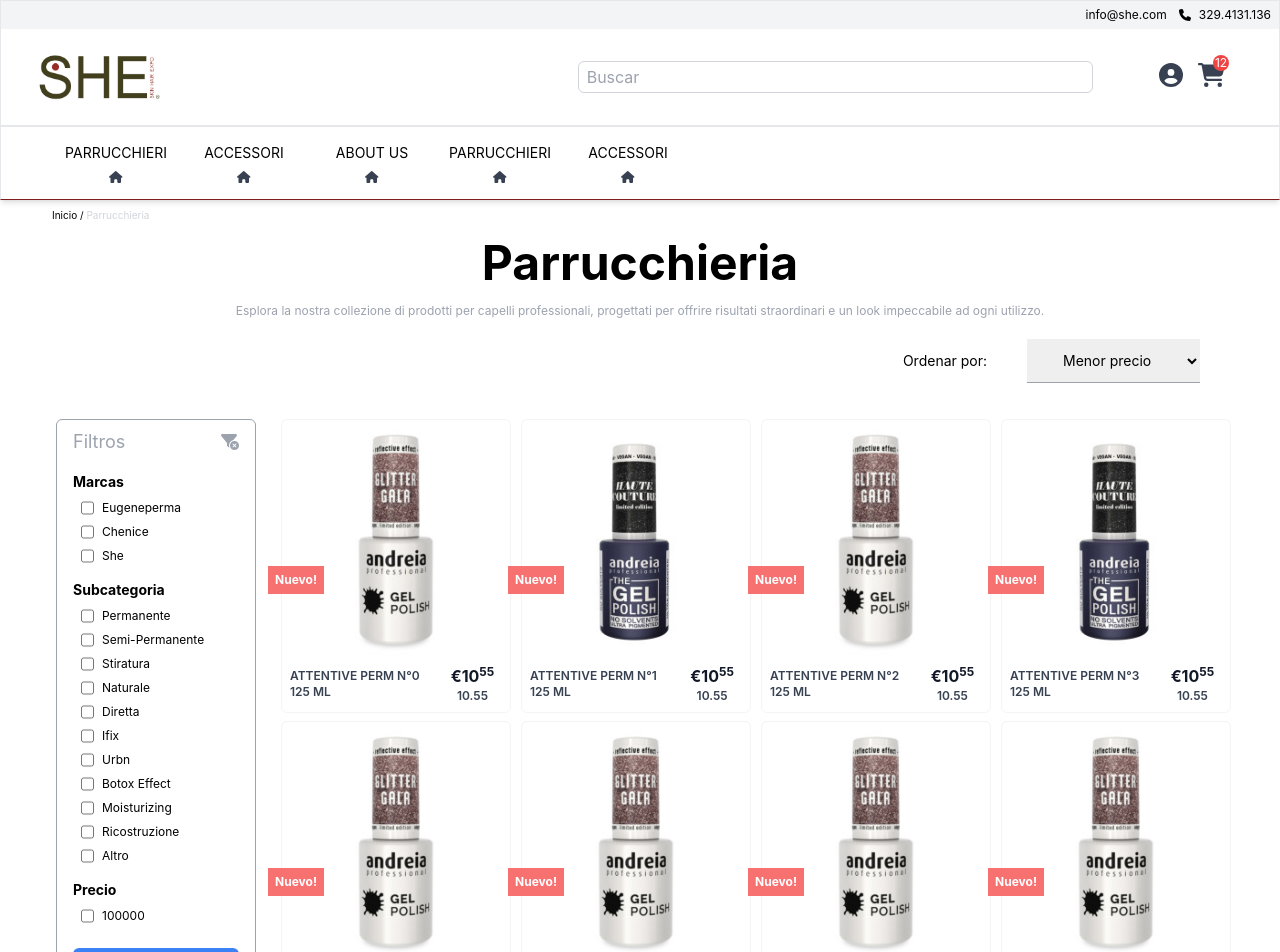
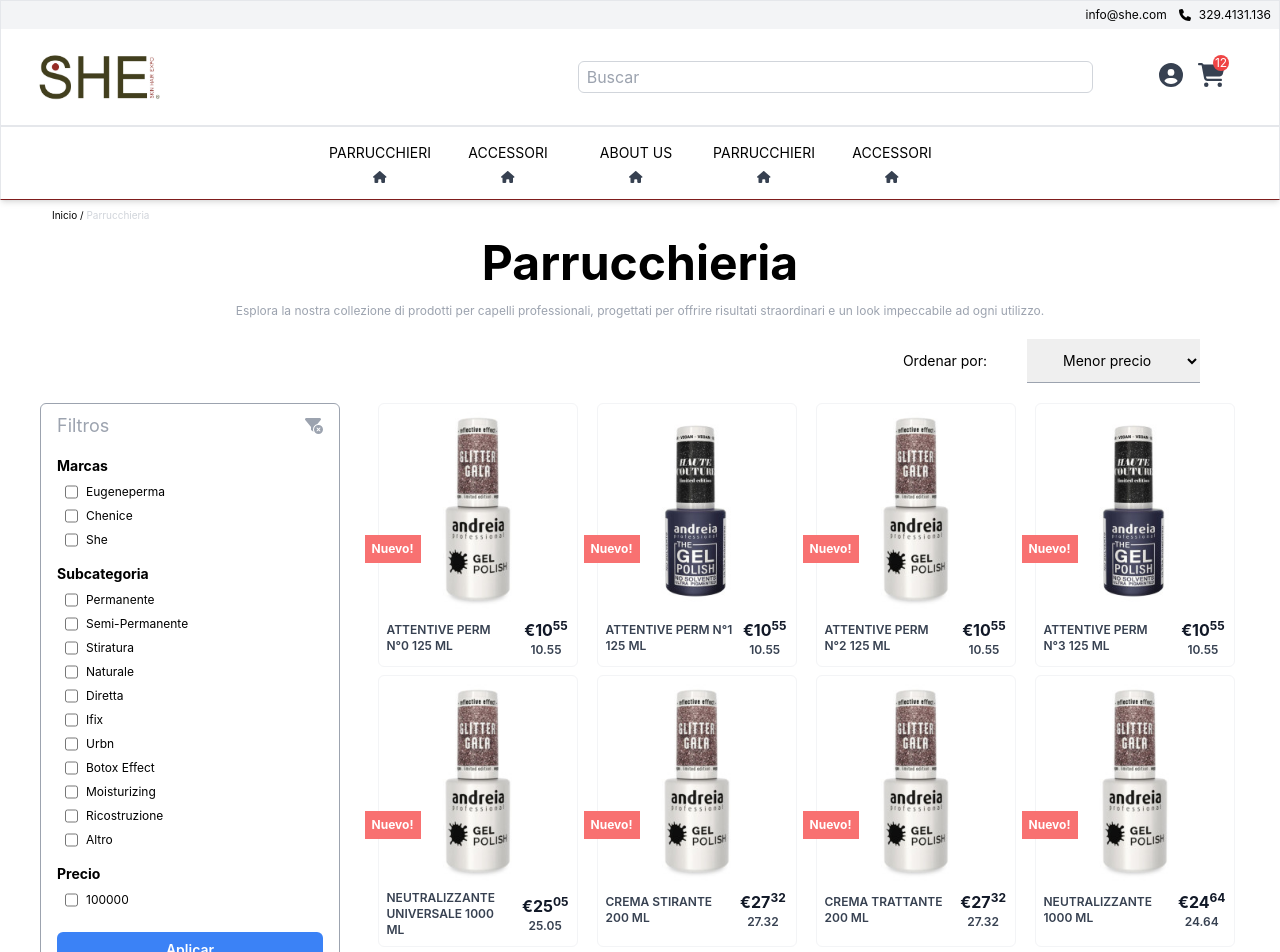
Before and after one commit to fabiotano/SHE.it, a Next.js app: page /products in a window 1280 px wide. Shown: the top 952 px of the page. Built offline with nearby package versions, Linux system fonts and the light colour scheme.

Commit message:
fixed productCard view2

```diff
--- a/app/products/page.jsx
+++ b/app/products/page.jsx
@@ -88,13 +88,13 @@
       </div>
 
       {/* Filter */}
-      <div className="mt-4 mb-4 sm:flex">
-        <ProductFilter />
+      <div className="mt-4 mb-4 sm:flex ">
+        <ProductFilter/>
 
-        <section className="flex-grow">
+        <section className="flex-grow ml-8">
           <Link href={"/products"}>
             {/* Products */}
-            <div className="flex flex-wrap gap-2 py-2 m-2">
+            <div className="flex flex-wrap gap-2">
               {productsPaginated.map((product, index) => (
                 <ProductCard key={index} product={product} />
               ))}
--- a/components/client/ProductCard.jsx
+++ b/components/client/ProductCard.jsx
@@ -9,7 +9,7 @@
   return (
     <Link
       href={`/products/${product.id}`}
-      className="bg-white border border-gray-100 rounded-md hover:bg-gray-100 w-1/3 max-w-[230px] mx-auto flex-wrap flex-grow relative group transform transition-transform duration-300 hover:-translate-y-2"
+      className="bg-white border border-gray-100 rounded-md hover:bg-gray-100 w-1/3 max-w-[200px] mx-auto flex-wrap flex-grow relative group transform transition-transform duration-300 hover:-translate-y-2"
     >
       {/* LOGO */}
       <div className="bg-red-100 w-5 h-5 flex items-center justify-center absolute top-2 left-2">
--- a/components/client/ProductFilter.jsx
+++ b/components/client/ProductFilter.jsx
@@ -89,7 +89,7 @@
     <section>
       <div
         onClick={showFilterHandler}
-        className="flex gap-2 mx-auto justify-center h-10 border hover:bg-red-400 border-gray-400 rounded-md text-sm w-1/2 mt-4 cursor-pointer sm:hidden "
+        className=" flex gap-2 mx-auto justify-center h-10 border hover:bg-red-400 border-gray-400 rounded-md text-sm w-1/2 mt-4 cursor-pointer sm:hidden "
       >
         <FontAwesomeIcon
           icon={faFilter}
@@ -100,7 +100,7 @@
       <div
         className={`${
           showFilter ? "block" : "hidden"
-        } sm:block sm:w-[200px] border border-gray-400 rounded-md text-sm mx-4 mt-4 flex flex-col `}
+        } sm:block sm:w-[300px] border border-gray-400 rounded-md text-sm mx-4 md:mx-0 flex flex-col mr-6`}
       >
         <div className="flex justify-between items-center px-4 py-2">
           <p className="text-gray-400 sm:text-lg">Filtros</p>
--- a/components/layout/Footer.jsx
+++ b/components/layout/Footer.jsx
@@ -101,7 +101,7 @@
           </div>
 
           <div class="flex flex-col items-start justify-between space-y-4 text-gray-500">
-            <div class="flex items-center justify-center mx-auto space-x-4 md:justify-end md:mx-0">
+            <div class="flex items-center justify-center mx-auto space-x-4 md:justify-end sm:mx-0">
               <div class="h-14 flex items-center">
                 <Link href="#">
                   <img
--- a/components/layout/Header.jsx
+++ b/components/layout/Header.jsx
@@ -90,7 +90,7 @@
           </div>
           <div className="border border-b-grey-300"></div>
           <nav>
-            <ul className="flex items-center text-sm py-2 sm:py-0 sm:p-3 lg:pl-1 container">
+            <ul className="flex items-center justify-center text-sm py-2 sm:py-0 sm:p-3 lg:pl-1 container">
               <li className="sm:hidden flex items-center text-xs border border-gray-300 rounded-md justify-between w-full p-2 pl-3 mx-4 sm:text-lg lg:text-xl my-2">
                 <form className="flex-auto" action="">
                   <input
```
